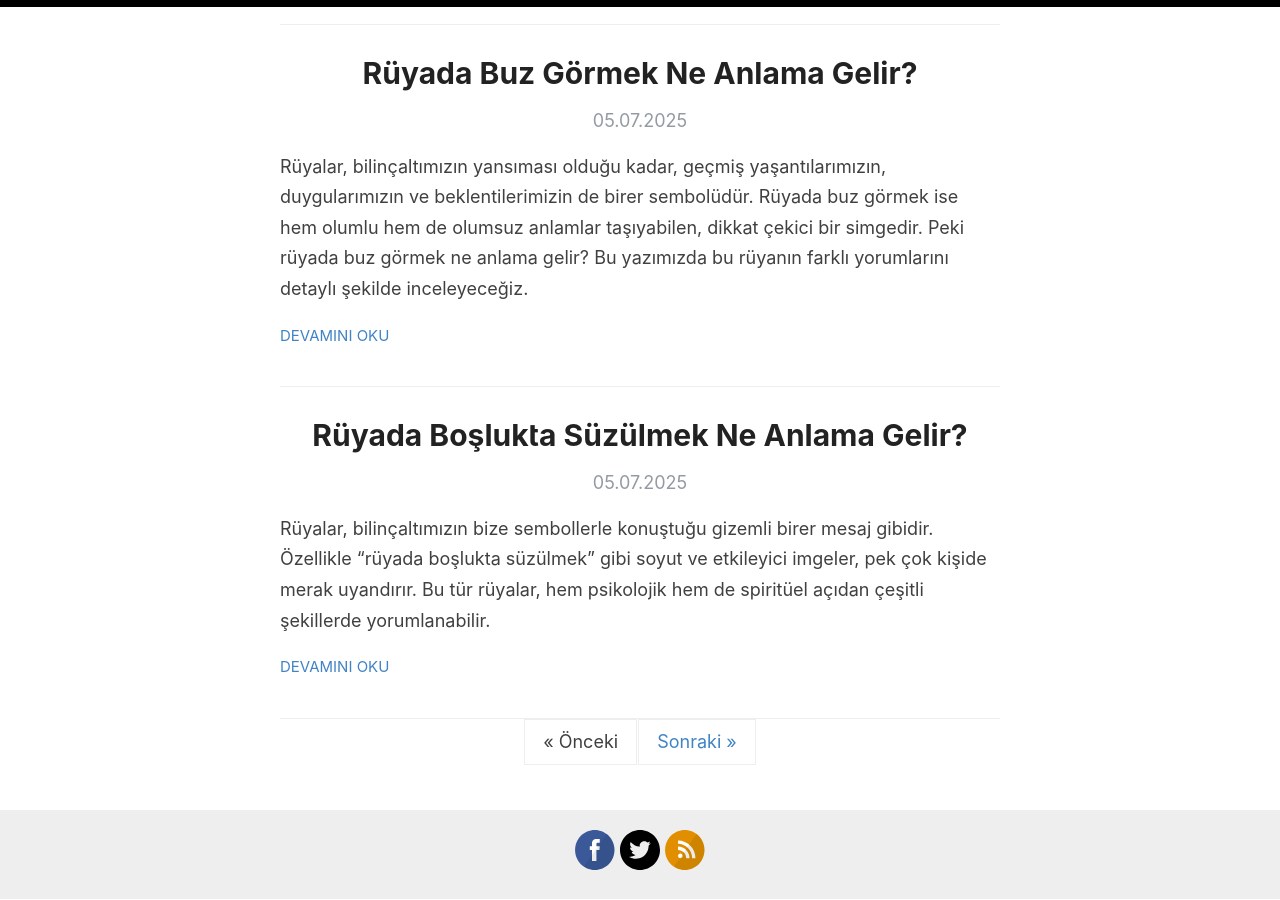
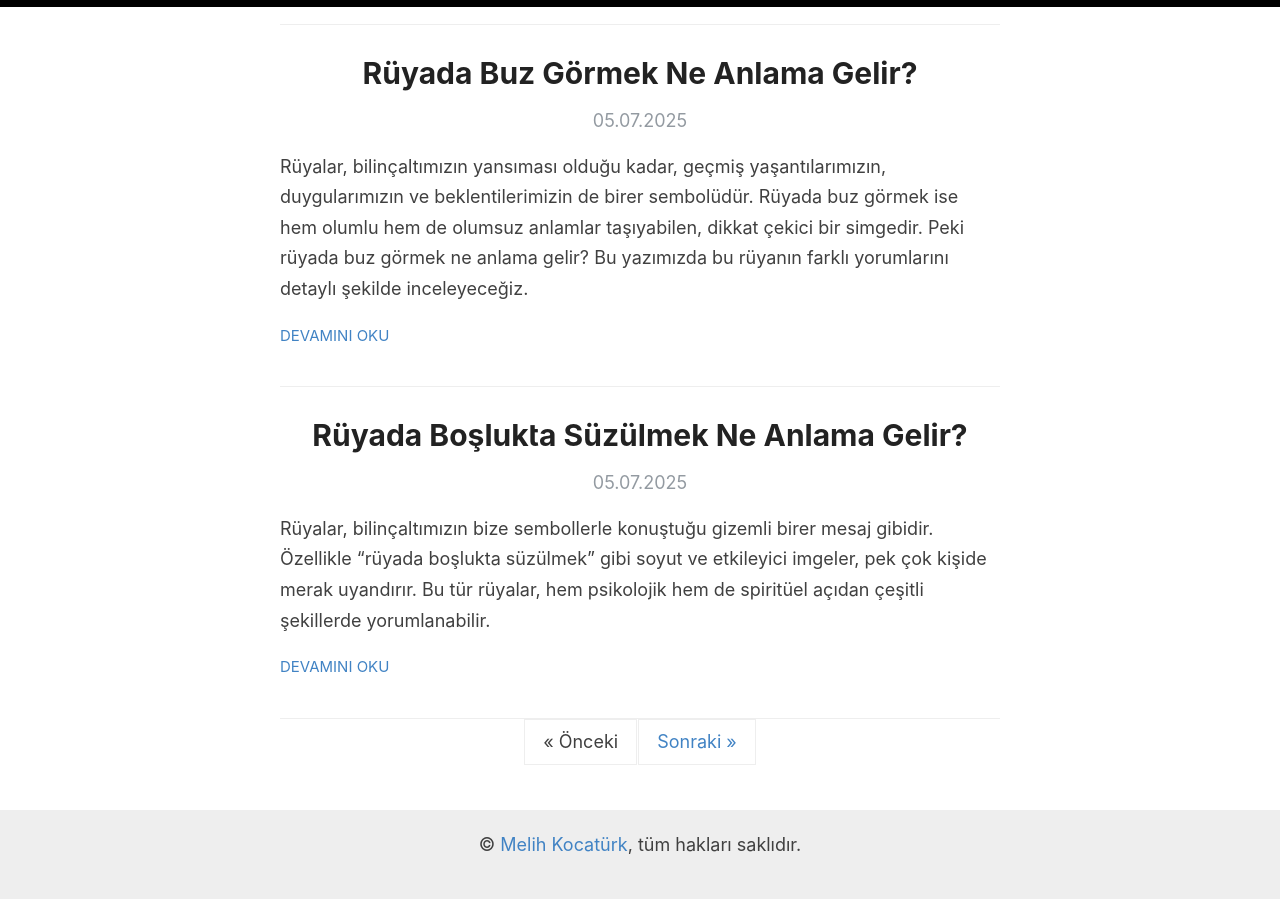
Before and after one commit to melihkocaturk/ruya-blog, a Jekyll site: the page built from index.html, in a window 1280 px wide and 900 px high, scrolled down 2805 px. Built offline with Jekyll 4.4.1, drawn with Linux system fonts in a browser that asks for light colours; the list of posts is cut into pages by our own code.

Commit message:
copyright updated

```diff
--- a/_config.yml
+++ b/_config.yml
@@ -12,7 +12,7 @@ author: Morpheus
 description: Semboller, işaretler ve anlamları...
 
 # Contact
-email: info@ruyada.web.tr
+email: melih.kocaturk@icloud.com
 
 # URL of your avatar or profile pic (you could use your GitHub profile pic)
 avatar: /images/ruyada.png
--- a/_layouts/default.html
+++ b/_layouts/default.html
@@ -47,7 +47,7 @@
       <div class="wrapper-footer">
         <div class="container">
           <footer class="footer">
-            {% include svg-icons.html %}
+            &copy; <a href="https://www.melihkocaturk.com">Melih Kocatürk</a>, tüm hakları saklıdır.
           </footer>
         </div>
       </div>
```
